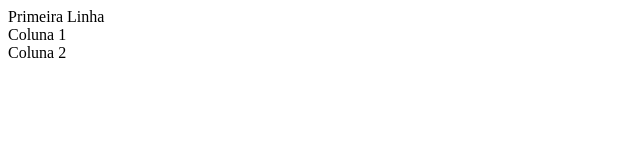
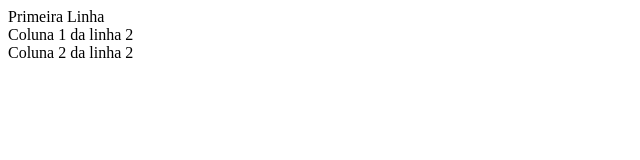
Before and after one commit to ViMaMoraes/modulo2-devjr, a plain HTML site: page index.html in a window 1280 px wide. Shown: the whole page, without its empty margins (0-640 px from the left). Drawn offline with Linux system fonts and the light colour scheme.

Commit message:
Closes #1 - Cirar esqueleto da pagina index.html

```diff
--- a/index.html
+++ b/index.html
@@ -14,10 +14,10 @@
         </div>
         <div>
             <div>
-                Coluna 1
+                Coluna 1 da linha 2
             </div>
             <div>
-                Coluna 2
+                Coluna 2 da linha 2
             </div>
         </div>
     </div>
```
